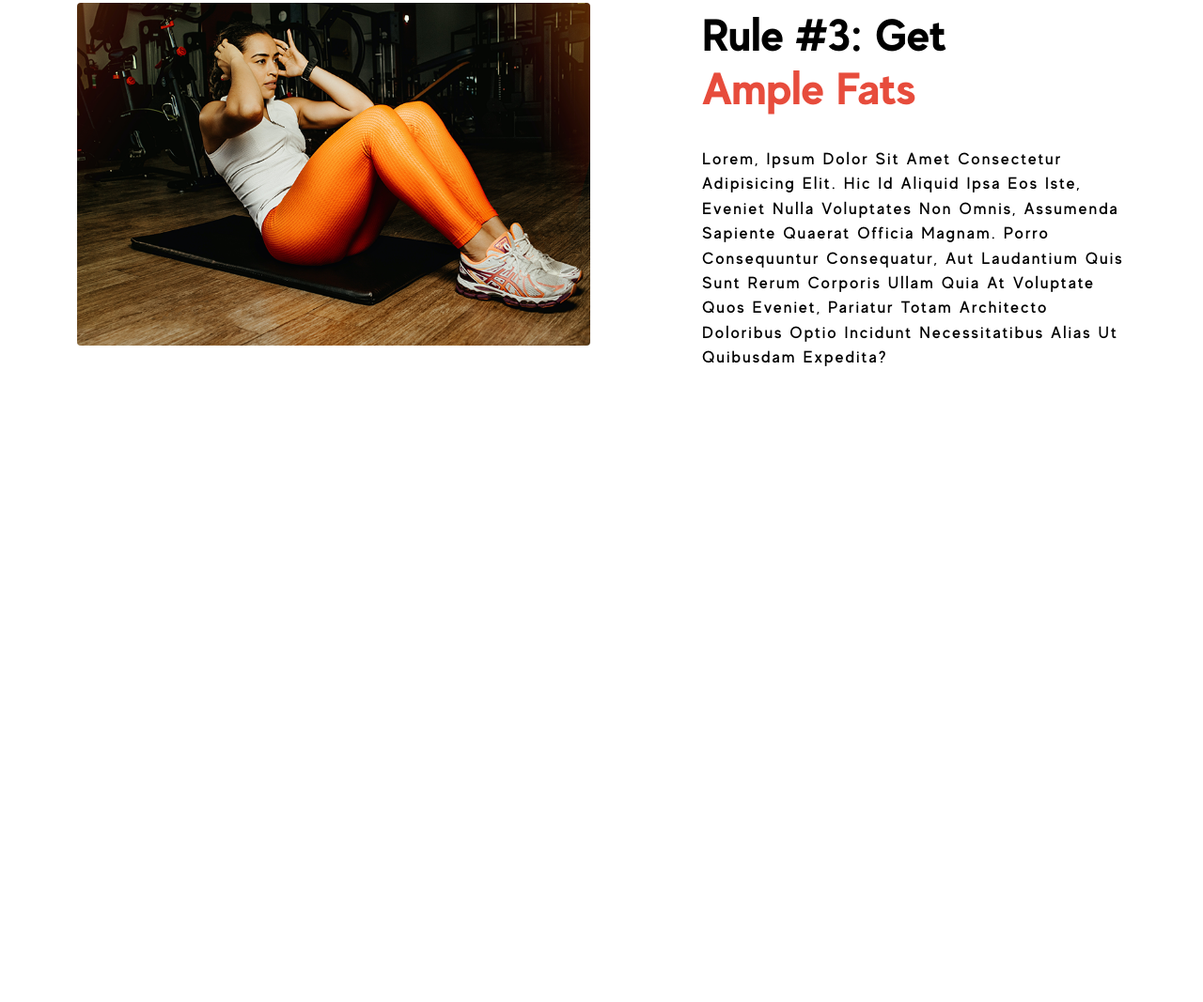
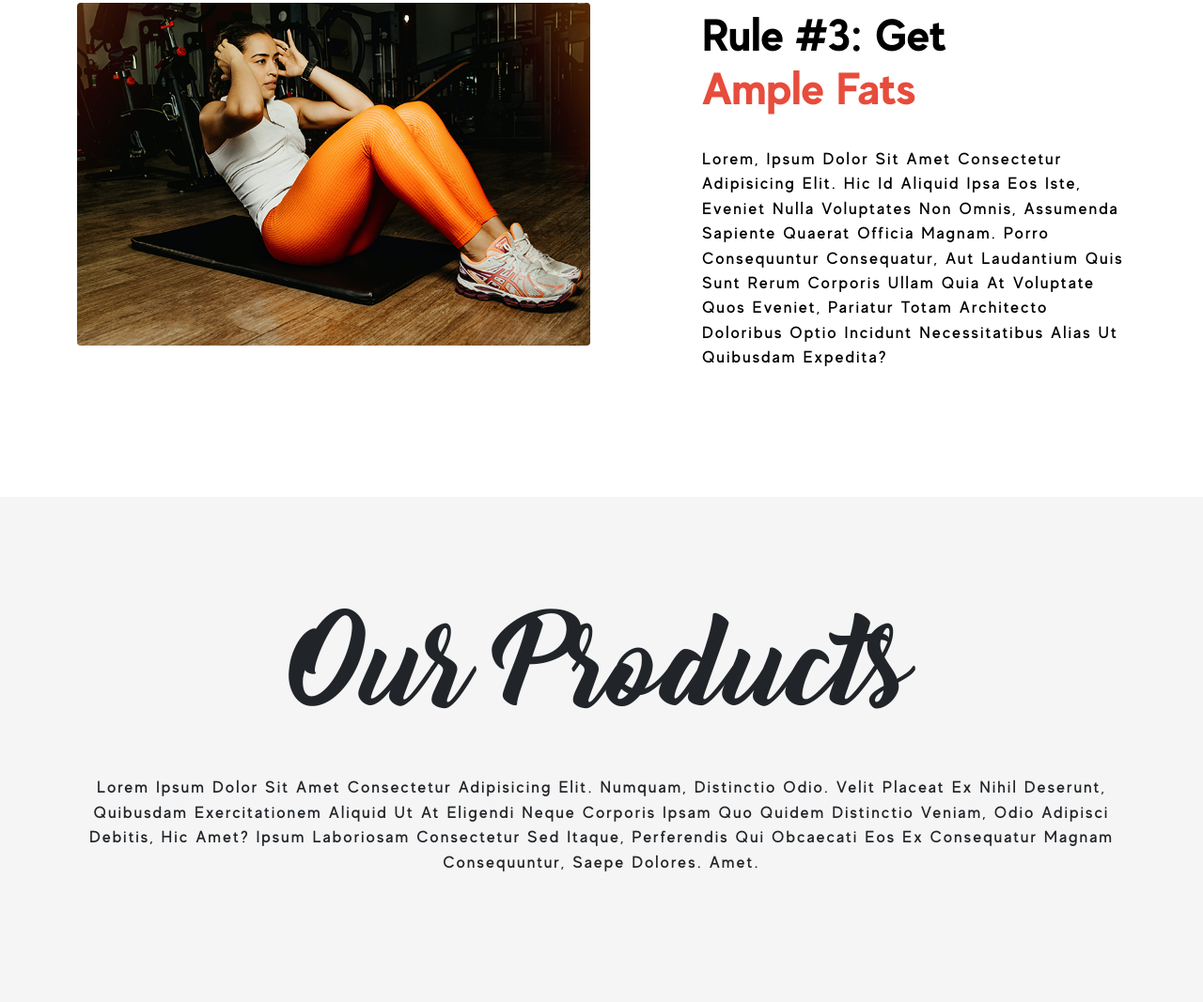
Before and after one commit to rejoan121615/jimAgency, a plain HTML site: page index.html in a window 1280 px wide. Shown: the part 7686-8753 px from the top of the page at 94% size. Before the commit the page ends 8215 px from the top, so only its background shows below. Drawn offline with Linux system fonts and the light colour scheme.

Commit message:
our products complete

```diff
--- a/index.html
+++ b/index.html
@@ -711,7 +711,15 @@
                 </div>
             </div>
         </section>
-
+        <!-- our product  -->
+        <section id="our_product">
+            <div class="container d-flex flex-column">
+                <h1 class="section_heading text-center text-dark">our products</h1>
+                <p class="para text-center text-dark mt-4">
+                    Lorem ipsum dolor sit amet consectetur adipisicing elit. Numquam, distinctio odio. Velit placeat ex nihil deserunt, quibusdam exercitationem aliquid ut at eligendi neque corporis ipsam quo quidem distinctio veniam, odio adipisci debitis, hic amet? Ipsum laboriosam consectetur sed itaque, perferendis qui obcaecati eos ex consequatur magnam consequuntur, saepe dolores. Amet.
+                </p>
+            </div>
+        </section>
 
         <!-- bootstrap js file  -->
         <script src="./bootstrap/bootstrap.bundle.min.js"></script>
--- /dev/null
+++ b/scss/_ourProducts.scss
@@ -0,0 +1,3 @@
+#our_product {
+    background-color: $not_white;
+}
--- a/scss/_variableMixing.scss
+++ b/scss/_variableMixing.scss
@@ -1,5 +1,6 @@
 // variable
 $fifty_red: #e74c3c;
+$not_white: #f5f5f5;
 
 
 // fonts
--- a/scss/style.scss
+++ b/scss/style.scss
@@ -11,6 +11,7 @@
 @import "eatALot";
 @import "eatFrequently";
 @import "getAmpleFats";
+@import "ourProducts";
 
 // variable
 
```
Also changed, not shown: css/style.css, 1 other file.
